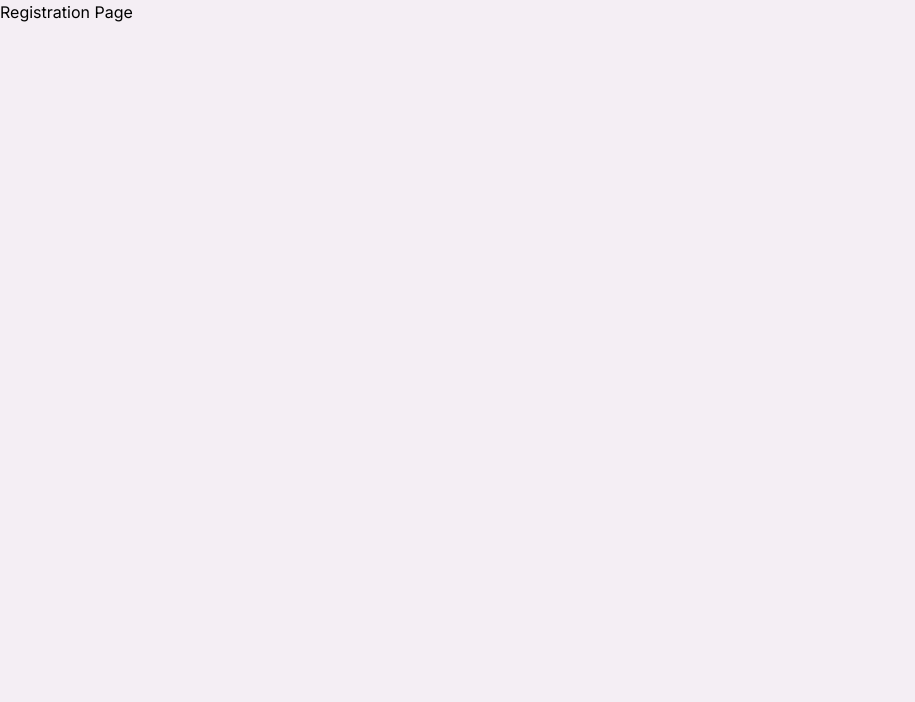
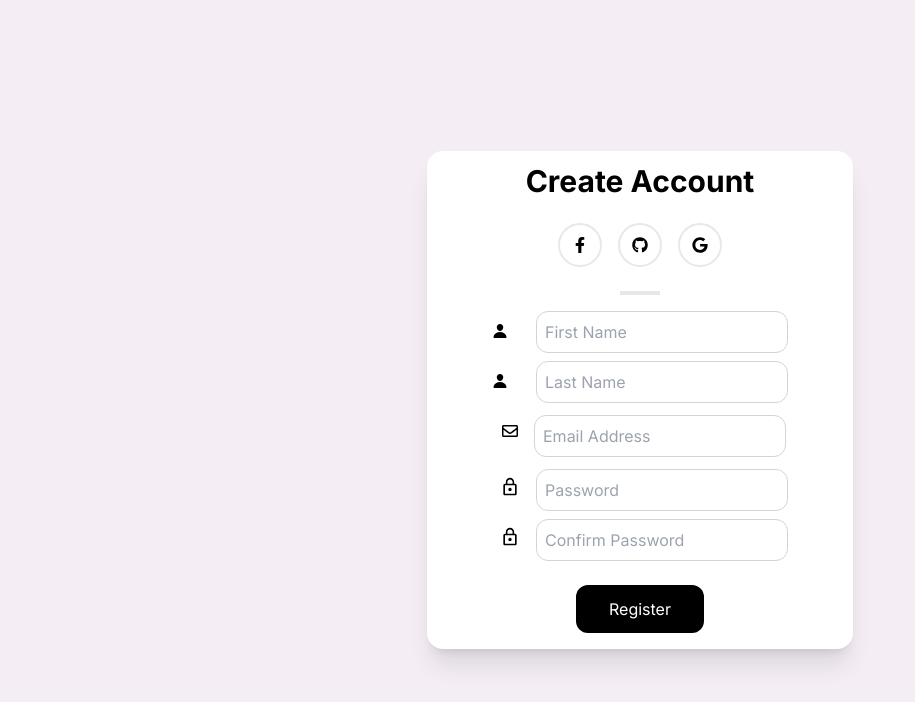
Before and after one commit to Jolanta27/JuniorDevelopers-job-platform, a Next.js app: page /Registration in a window 1280 px wide. Shown: the top 702 px of the page, without its empty margins (0-915 px from the left). Built offline with nearby package versions, Linux system fonts and the light colour scheme.

Commit message:
Created simple registration form

```diff
--- a/app/Registration/page.tsx
+++ b/app/Registration/page.tsx
@@ -1,7 +1,80 @@
+"use client";
+
 import React from 'react';
+import { useForm, SubmitHandler } from 'react-hook-form';
+import { FaRegEnvelope, FaFacebookF, FaGithub, FaGoogle } from 'react-icons/fa';
+import { MdLockOutline } from 'react-icons/md';
+import { IoPerson } from "react-icons/io5";
+
+
+interface IFormInput {
+  firstName: string;
+  lastName: string;
+  age: number;
+}
 
 const Registration = () => {
-  return <div>Registration Page</div>;
+  const { register, handleSubmit } = useForm<IFormInput>();
+  const onSubmit: SubmitHandler<IFormInput> = (data) => console.log(data);
+  return (
+    <div className="flex flex-col items-center justify-center min-h-screen">
+    <form
+    className="flex flex-col items-center w-1/3 bg-white rounded-2xl shadow-xl gap-2 pt-3"
+    onSubmit={handleSubmit(onSubmit)} noValidate>
+      <h1 className='text-3xl font-bold mb-2'>
+        Create Account</h1>
+       <div className='flex justify-center mx-2'>
+      <a href="#" className='border-2 rounded-full m-2 p-1'>
+      <FaFacebookF className='m-2 ' />
+      </a>
+      <a href="#" className='border-2 rounded-full m-2 p-1'>
+      <FaGithub className='m-2'/>
+      </a>
+      <a href="#" className='border-2 rounded-full m-2 p-1'>
+      <FaGoogle className='m-2'/>
+      </a>
+      </div>
+      <div className='border-2 w-10 my-2'></div>
+      <div className='flex'>
+      <IoPerson className='mt-3'/>
+      <input
+      className="outline-none border border-gray-300 rounded-xl p-2 ml-7"
+      placeholder="First Name" {...register("firstName", { required: true, maxLength: 25})} />
+      </div>
+      <div className="flex">
+      <IoPerson className='mt-3'/>
+      <input
+      className="outline-none border border-gray-300 rounded-xl p-2 ml-7"
+      placeholder="Last Name" {...register("lastName", { pattern: /^[A-Za-z]+$/i })} />
+      </div>
+      <label className='flex p-1'>
+        <FaRegEnvelope className='m-2'/>
+        <input
+        className="outline-none border border-gray-300 rounded-xl p-2 ml-2"
+          type="email"
+          placeholder='Email Address'
+          required
+        />
+      </label>
+      <label className='flex'>
+      <MdLockOutline className='m-2 size-5'/>
+      <input
+      className="outline-none border border-gray-300 rounded-xl p-2 ml-2"
+      type="password"
+      placeholder="Password" />
+      </label>
+      <label className='flex'>
+      <MdLockOutline className='m-2 size-5'/>
+      <input
+      className="outline-none border border-gray-300 rounded-xl p-2 ml-2"
+      type="password"
+      placeholder="Confirm Password"/>
+      </label>
+      <button
+      className='rounded-xl p-3 bg-black text-white w-32 my-4' type="submit">Register</button>
+    </form>
+    </div>
+  )
 };
 
 export default Registration;
--- a/package.json
+++ b/package.json
@@ -14,6 +14,7 @@
     "next": "14.1.0",
     "react": "^18.2.0",
     "react-dom": "^18.2.0",
+    "react-hook-form": "^7.50.1",
     "react-icons": "^5.0.1",
     "yup": "^1.3.3"
   },
```
Also changed, not shown: 1 other file (tests, documents, lock files or other folders).
